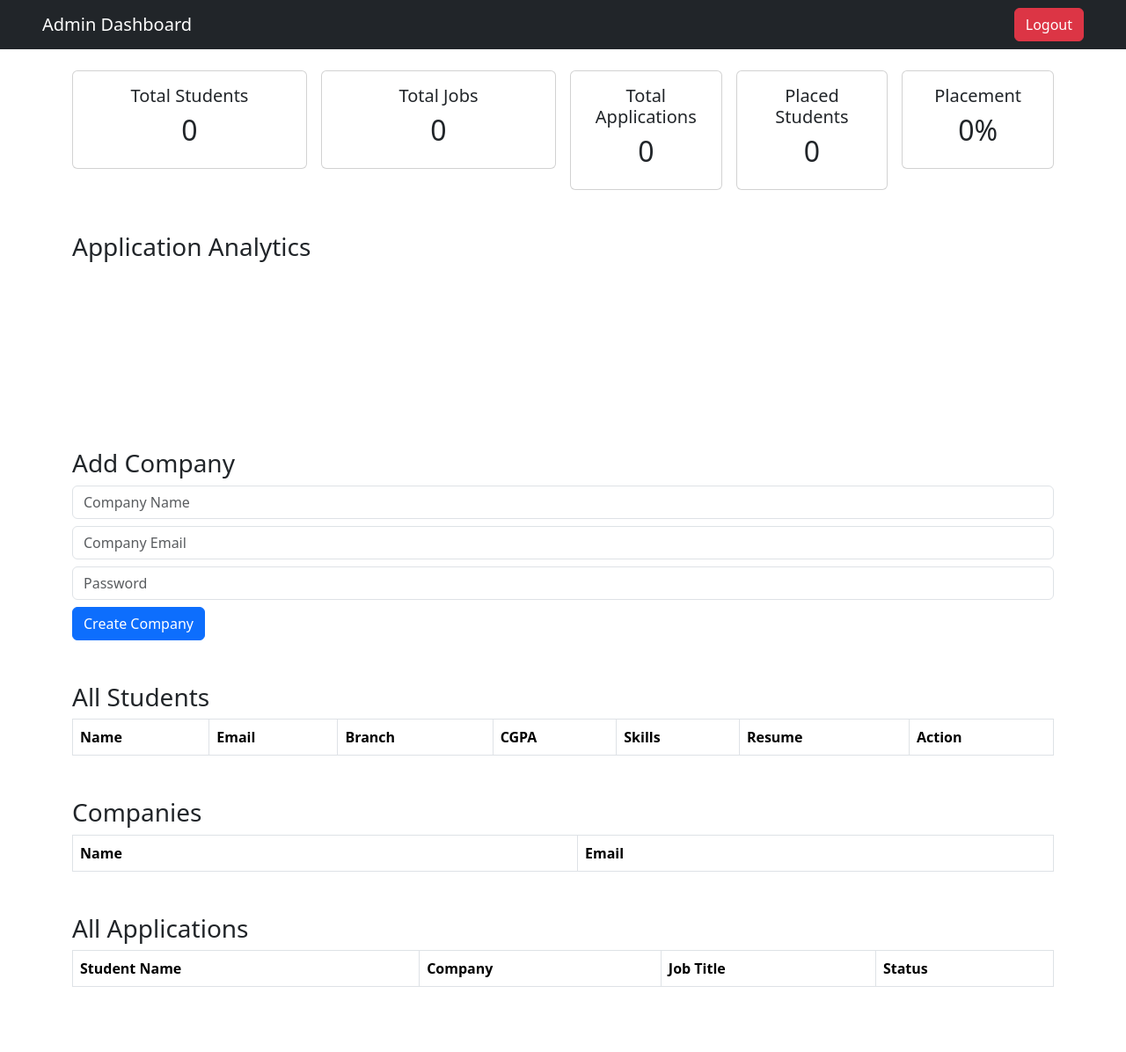
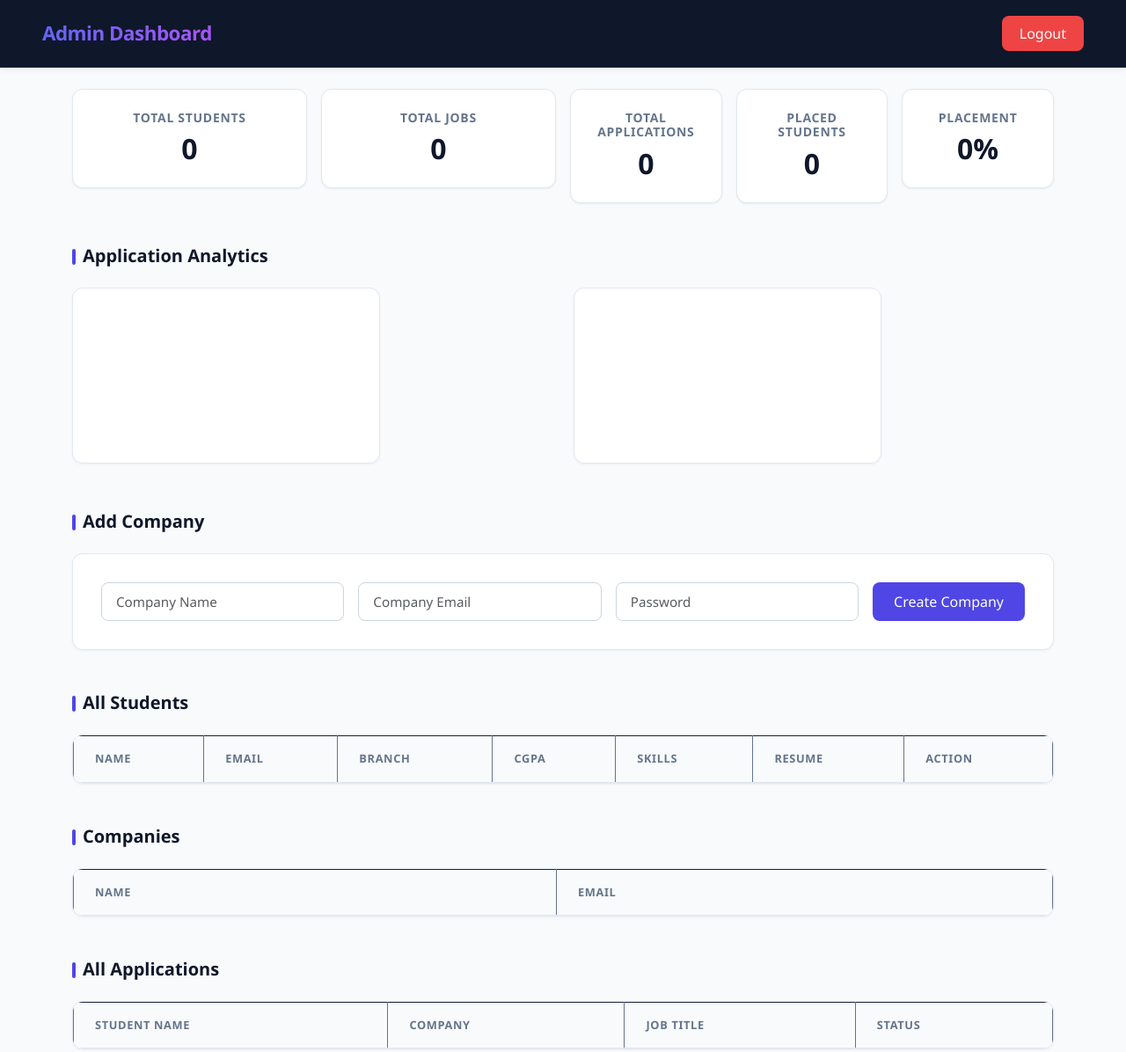
Before and after one commit to Shubham-4181/placement-cell-portal, a plain HTML site: page frontend/admin-dashboard.html in a window 1280 px wide. Shown: the whole page at 88% size. Before the commit the page ends 1138 px from the top, so only its background shows below. Drawn offline with nearby package versions, Linux system fonts and the light colour scheme; no server answers.

Commit message:
improved admin dashboard

```diff
--- a/frontend/admin-dashboard.html
+++ b/frontend/admin-dashboard.html
@@ -9,6 +9,220 @@ rel="stylesheet"
 />
 
 <script src="https://cdn.jsdelivr.net/npm/chart.js"></script>
+
+<style>
+  :root {
+    --bg-primary: #f8fafc;
+    --sidebar-bg: #0f172a;
+    --card-bg: #ffffff;
+    --text-main: #1e293b;
+    --text-muted: #64748b;
+    --accent-color: #4f46e5;
+    --border-radius: 12px;
+    --transition: all 0.3s ease;
+  }
+
+  body {
+    background-color: var(--bg-primary);
+    font-family: 'Segoe UI', system-ui, -apple-system, sans-serif;
+    color: var(--text-main);
+  }
+
+  /* Navbar styling */
+  .navbar {
+    background-color: var(--sidebar-bg) !important;
+    border-bottom: 1px solid rgba(255, 255, 255, 0.1);
+    box-shadow: 0 4px 6px -1px rgba(0, 0, 0, 0.05);
+    padding: 1rem 0;
+  }
+  .navbar-brand {
+    font-weight: 700;
+    letter-spacing: -0.5px;
+    font-size: 1.4rem;
+    background: linear-gradient(to right, #6366f1, #a855f7);
+    -webkit-background-clip: text;
+    -webkit-text-fill-color: transparent;
+  }
+  .btn-danger {
+    background-color: #ef4444;
+    border: none;
+    border-radius: 8px;
+    font-weight: 500;
+    padding: 0.5rem 1.25rem;
+    transition: var(--transition);
+  }
+  .btn-danger:hover {
+    background-color: #dc2626;
+    transform: translateY(-1px);
+  }
+
+  /* Section Headings */
+  h3 {
+    font-size: 1.25rem;
+    font-weight: 700;
+    color: var(--sidebar-bg);
+    margin-bottom: 1.5rem;
+    position: relative;
+    padding-left: 12px;
+  }
+  h3::before {
+    content: '';
+    position: absolute;
+    left: 0;
+    top: 4px;
+    height: 18px;
+    width: 4px;
+    background: var(--accent-color);
+    border-radius: 4px;
+  }
+
+  /* Dashboard Cards */
+  .card {
+    background: var(--card-bg);
+    border: 1px solid #e2e8f0;
+    border-radius: var(--border-radius);
+    box-shadow: 0 1px 3px 0 rgba(0, 0, 0, 0.05), 0 1px 2px -1px rgba(0, 0, 0, 0.05);
+    transition: var(--transition);
+    overflow: hidden;
+  }
+  .card:hover {
+    transform: translateY(-4px);
+    box-shadow: 0 10px 15px -3px rgba(0, 0, 0, 0.05), 0 4px 6px -4px rgba(0, 0, 0, 0.05);
+  }
+  .card-body {
+    padding: 1.5rem;
+  }
+  .card h5 {
+    font-size: 0.875rem;
+    text-transform: uppercase;
+    letter-spacing: 0.05em;
+    color: var(--text-muted);
+    font-weight: 600;
+    margin-bottom: 0.5rem;
+  }
+  .card h2 {
+    font-size: 2rem;
+    font-weight: 700;
+    color: var(--sidebar-bg);
+    margin: 0;
+  }
+
+  /* Graph Panels */
+  .col-md-6 canvas {
+    background: var(--card-bg);
+    padding: 1.5rem;
+    border-radius: var(--border-radius);
+    border: 1px solid #e2e8f0;
+    box-shadow: 0 1px 3px 0 rgba(0, 0, 0, 0.05);
+    max-height: 320px;
+  }
+
+  /* Forms styling */
+  #companyForm {
+    background: var(--card-bg);
+    padding: 2rem;
+    border-radius: var(--border-radius);
+    border: 1px solid #e2e8f0;
+    box-shadow: 0 1px 3px 0 rgba(0, 0, 0, 0.05);
+    display: flex;
+    gap: 1rem;
+    align-items: center;
+    flex-wrap: wrap;
+  }
+  #companyForm .form-control {
+    flex: 1;
+    min-width: 200px;
+    margin-bottom: 0 !important;
+    padding: 0.625rem 1rem;
+    border: 1px solid #cbd5e1;
+    border-radius: 8px;
+    font-size: 0.95rem;
+    transition: var(--transition);
+  }
+  #companyForm .form-control:focus {
+    border-color: var(--accent-color);
+    box-shadow: 0 0 0 3px rgba(79, 70, 229, 0.1);
+    outline: none;
+  }
+  #companyForm .btn-primary {
+    background-color: var(--accent-color);
+    border: none;
+    padding: 0.625rem 1.5rem;
+    border-radius: 8px;
+    font-weight: 500;
+    transition: var(--transition);
+  }
+  #companyForm .btn-primary:hover {
+    background-color: #4338ca;
+    transform: translateY(-1px);
+  }
+
+  /* Modern Tables */
+  .table-container {
+    background: var(--card-bg);
+    border-radius: var(--border-radius);
+    border: 1px solid #e2e8f0;
+    box-shadow: 0 1px 3px 0 rgba(0, 0, 0, 0.05);
+    overflow: hidden;
+    margin-bottom: 2rem;
+  }
+  .table {
+    margin-bottom: 0;
+    border: none !important;
+  }
+  .table thead th {
+    background-color: #f8fafc;
+    color: var(--text-muted);
+    font-weight: 600;
+    font-size: 0.8rem;
+    text-transform: uppercase;
+    letter-spacing: 0.05em;
+    padding: 1rem 1.5rem;
+    border-bottom: 1px solid #e2e8f0;
+  }
+  .table tbody td {
+    padding: 1rem 1.5rem;
+    vertical-align: middle;
+    color: var(--text-main);
+    font-size: 0.95rem;
+    border-bottom: 1px solid #f1f5f9;
+    border-top: none !important;
+    border-left: none !important;
+    border-right: none !important;
+  }
+  .table tbody tr:last-child td {
+    border-bottom: none;
+  }
+  .table tbody tr:hover {
+    background-color: #f8fafc;
+  }
+
+  /* Table Button Customizations */
+  .table .btn-success {
+    background-color: #bbf7d0;
+    color: #166534;
+    border: none;
+    font-weight: 600;
+    padding: 0.35rem 0.75rem;
+    border-radius: 6px;
+  }
+  .table .btn-success:hover {
+    background-color: #86efac;
+    color: #14532d;
+  }
+  .table .btn-danger {
+    background-color: #fee2e2;
+    color: #991b1b;
+    border: none;
+    font-weight: 600;
+    padding: 0.35rem 0.75rem;
+    border-radius: 6px;
+  }
+  .table .btn-danger:hover {
+    background-color: #fca5a5;
+    color: #7f1d1d;
+  }
+</style>
 
 </head>
 
@@ -148,6 +362,7 @@ Create Company
 
 <h3>All Students</h3>
 
+<div class="table-container">
 <table class="table table-bordered">
 
 <thead>
@@ -166,7 +381,6 @@ Create Company
 </tbody>
 
 </table>
-
 </div>
 
 </div>
@@ -175,6 +389,7 @@ Create Company
 
   <h3>Companies</h3>
 
+  <div class="table-container">
   <table class="table table-bordered">
 
     <thead>
@@ -189,6 +404,7 @@ Create Company
     </tbody>
 
   </table>
+  </div>
 
 </div>
 
@@ -196,6 +412,7 @@ Create Company
 
   <h3>All Applications</h3>
 
+  <div class="table-container">
   <table class="table table-bordered">
 
     <thead>
@@ -212,6 +429,7 @@ Create Company
     </tbody>
 
   </table>
+  </div>
 
 </div>
 
```
